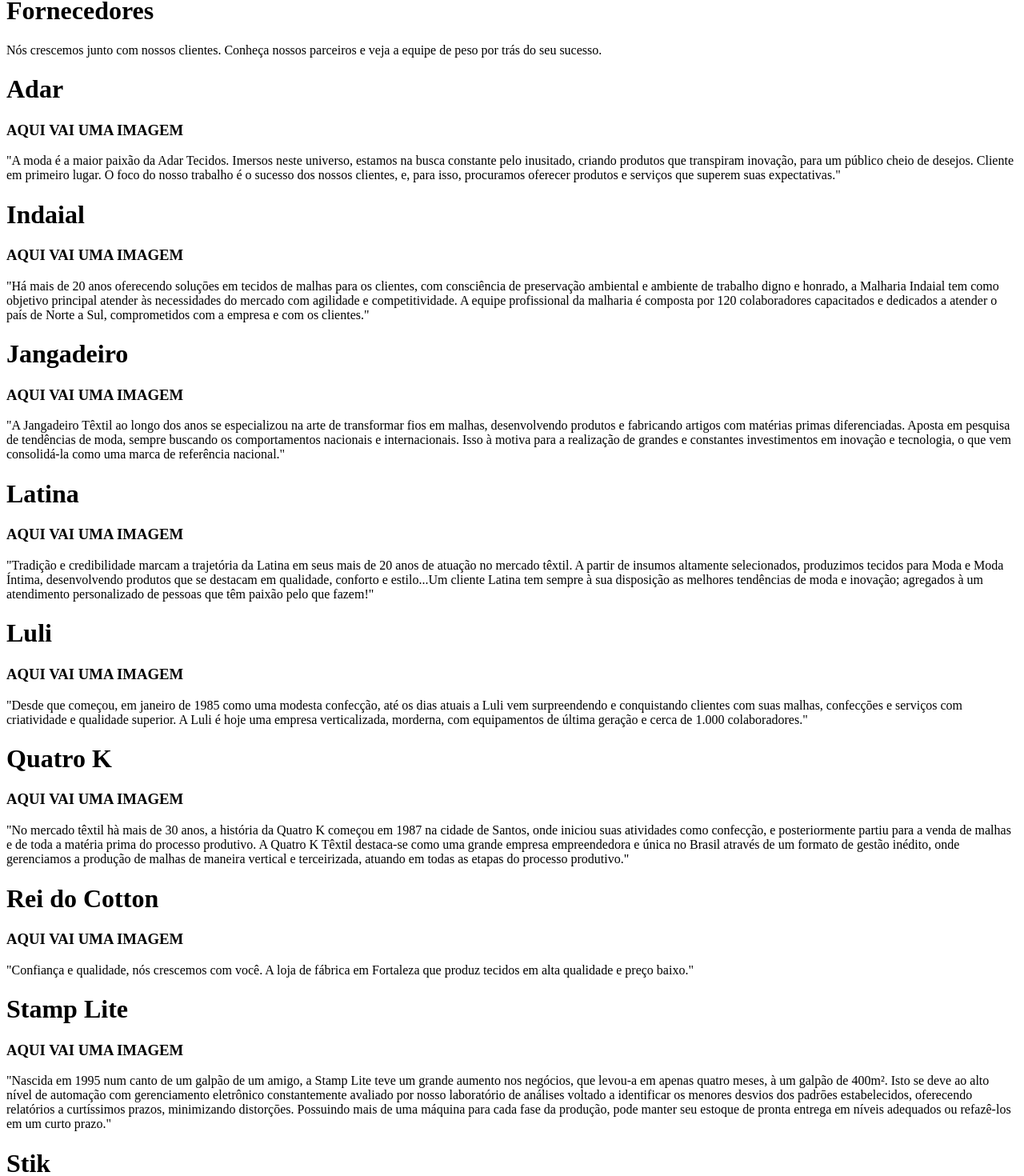
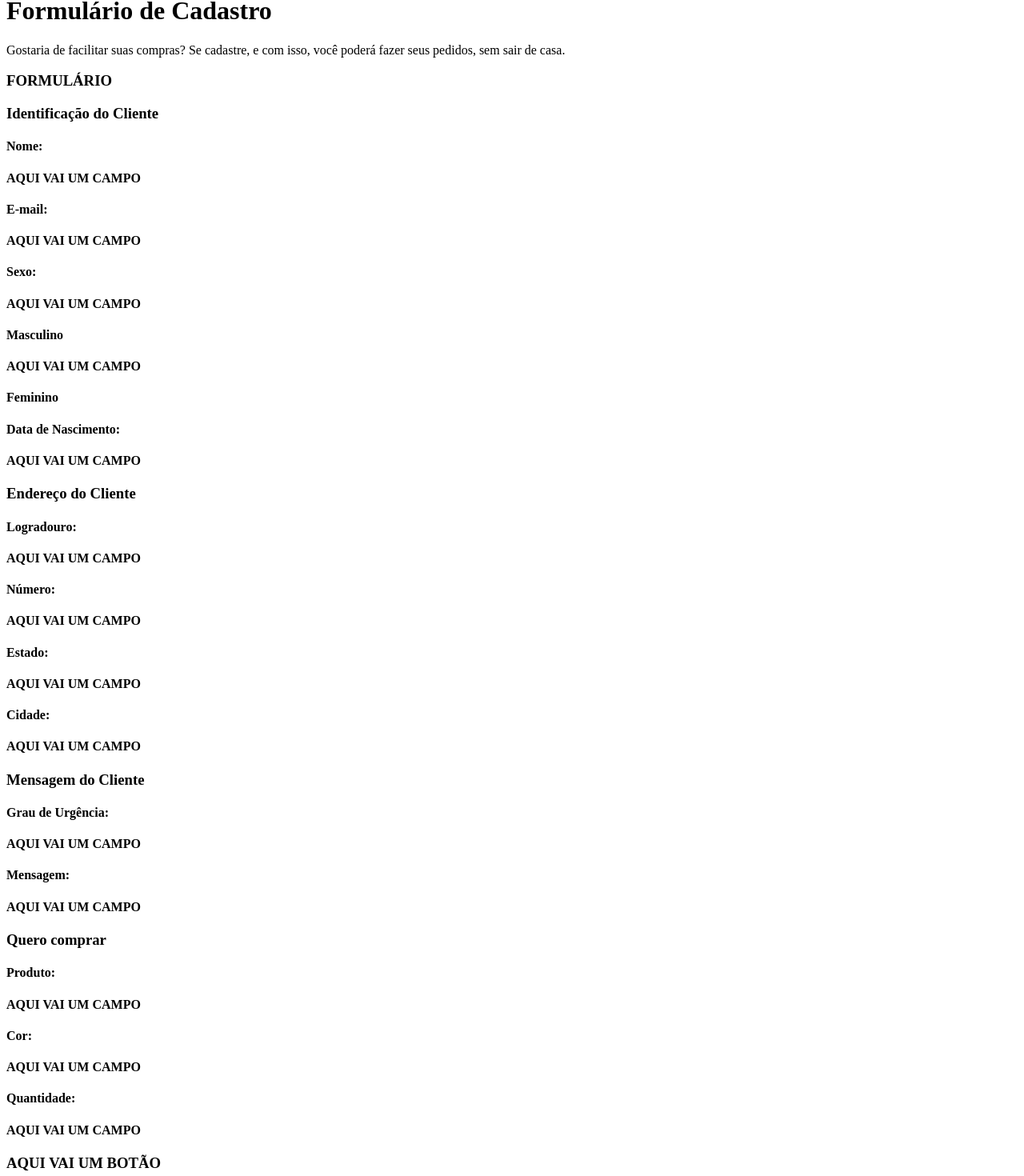
Before and after one commit to marcusviniciusmo/CompanhiaDoSaldo_Website_DEPRECATED, a React (Create React App) app in the folder frontend/: page /pedidos in a window 1280 px wide. Shown: the part 935-2405 px from the top of the page at 80% size. Built offline with nearby package versions, Linux system fonts and the light colour scheme.

Commit message:
Creating the Pedidos view structure

```diff
--- a/frontend/src/App.tsx
+++ b/frontend/src/App.tsx
@@ -7,7 +7,7 @@ import Contato from 'views/Contato';
 
 function App() {
   return (
-    <Fornecedores />
+    <Pedidos />
   );
 }
 
--- a/frontend/src/views/Pedidos/index.tsx
+++ b/frontend/src/views/Pedidos/index.tsx
@@ -1,66 +1,82 @@
 function Pedidos() {
   return (
     <>
-      VIEW PEDIDOS
-      Companhia do Saldo - Página Pedidos
-      A melhor malha está aqui
-      AQUI VAI UMA IMAGEM
-      MENU
-      Menu Principal
-      AQUI VAI UM BOTÃO
-      Home
-      AQUI VAI UM BOTÃO
-      Produtos
-      AQUI VAI UM BOTÃO
-      Fornecedores
-      AQUI VAI UM BOTÃO
-      Pedidos
-      AQUI VAI UM BOTÃO
-      Contato
-      Cadastro &gt; Pedido
-      Formulário de Cadastro
+      <h1>VIEW PEDIDOS</h1>
+      <h1>Companhia do Saldo - Página Pedidos</h1>
+
+      <h1>HEADER</h1>
+      <h1>A melhor malha está aqui</h1>
+      <h3>AQUI VAI UMA IMAGEM</h3>
+      <h1>MENU</h1>
+      <h1>Menu Principal</h1>
+      <h3>AQUI VAI UM BOTÃO</h3>
+      <h4>Home</h4>
+      <h3>AQUI VAI UM BOTÃO</h3>
+      <h4>Produtos</h4>
+      <h3>AQUI VAI UM BOTÃO</h3>
+      <h4>Fornecedores</h4>
+      <h3>AQUI VAI UM BOTÃO</h3>
+      <h4>Pedidos</h4>
+      <h3>AQUI VAI UM BOTÃO</h3>
+      <h4>Contato</h4>
+
+      <h1>BODY</h1>
+      <h3>Cadastro &gt; Pedido</h3>
+      <h1>Formulário de Cadastro</h1>
+
+      <p>
         Gostaria de facilitar suas compras? Se cadastre, e com isso, você poderá
         fazer seus pedidos, sem sair de casa.
-      FORMULÁRIO
-      Identificação do Cliente
-      Nome:
-      AQUI VAI UM CAMPO
-      E-mail:
-      AQUI VAI UM CAMPO
-      Sexo:
-      AQUI VAI UM CAMPO
-      Masculino
-      AQUI VAI UM CAMPO
-      Feminino
-      Data de Nascimento:
-      AQUI VAI UM CAMPO
-      Endereço do Cliente
-      Logradouro:
-      AQUI VAI UM CAMPO
-      Número:
-      AQUI VAI UM CAMPO
-      Estado:
-      AQUI VAI UM CAMPO
-      Cidade:
-      AQUI VAI UM CAMPO
-      Mensagem do Cliente
-      Grau de Urgência:
-      AQUI VAI UM CAMPO
-      Mensagem:
-      AQUI VAI UM CAMPO
-      Quero comprar
-      Produto:
-      AQUI VAI UM CAMPO
-      Cor:
-      AQUI VAI UM CAMPO
-      Quantidade:
-      AQUI VAI UM CAMPO
-      AQUI VAI UM BOTÃO
+      </p>
+
+      <h3>FORMULÁRIO</h3>
+      <h3>Identificação do Cliente</h3>
+      <h4>Nome:</h4>
+      <h4>AQUI VAI UM CAMPO</h4>
+      <h4>E-mail:</h4>
+      <h4>AQUI VAI UM CAMPO</h4>
+      <h4>Sexo:</h4>
+      <h4>AQUI VAI UM CAMPO</h4>
+      <h4>Masculino</h4>
+      <h4>AQUI VAI UM CAMPO</h4>
+      <h4>Feminino</h4>
+      <h4>Data de Nascimento:</h4>
+      <h4>AQUI VAI UM CAMPO</h4>
+
+      <h3>Endereço do Cliente</h3>
+      <h4>Logradouro:</h4>
+      <h4>AQUI VAI UM CAMPO</h4>
+      <h4>Número:</h4>
+      <h4>AQUI VAI UM CAMPO</h4>
+      <h4>Estado:</h4>
+      <h4>AQUI VAI UM CAMPO</h4>
+      <h4>Cidade:</h4>
+      <h4>AQUI VAI UM CAMPO</h4>
+
+      <h3>Mensagem do Cliente</h3>
+      <h4>Grau de Urgência:</h4>
+      <h4>AQUI VAI UM CAMPO</h4>
+      <h4>Mensagem:</h4>
+      <h4>AQUI VAI UM CAMPO</h4>
+
+      <h3>Quero comprar</h3>
+      <h4>Produto:</h4>
+      <h4>AQUI VAI UM CAMPO</h4>
+      <h4>Cor:</h4>
+      <h4>AQUI VAI UM CAMPO</h4>
+      <h4>Quantidade:</h4>
+      <h4>AQUI VAI UM CAMPO</h4>
+
+      <h3>AQUI VAI UM BOTÃO</h3>
+
+      <h1>FOOTER</h1>
+      <p>
         Copyright &copy; 2016 Companhia do Saldo. Todos os direitos reservados.
         Facebook
         Instagram
         Home
         Contato
+      </p>
     </>
   );
 };
```
Lines whose indentation alone changed are shown as unchanged.
